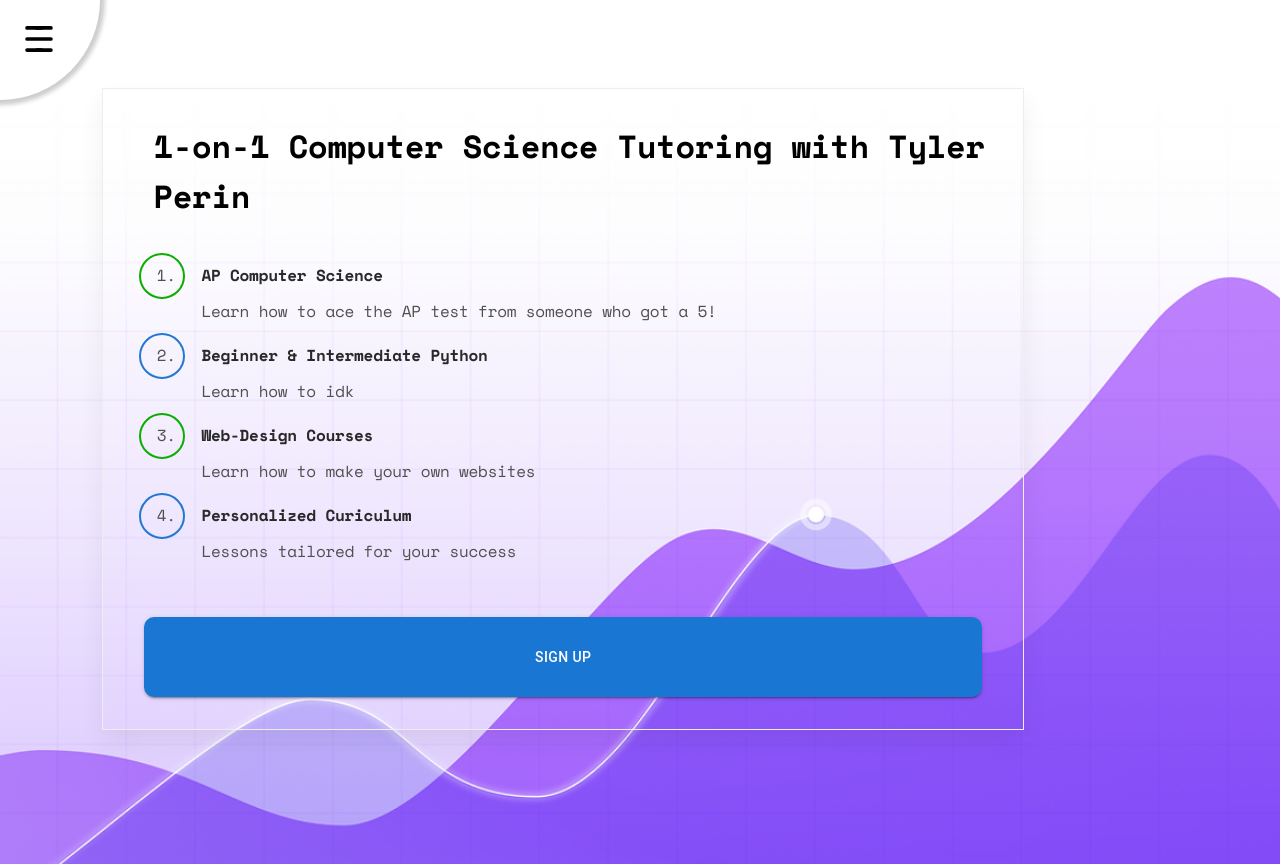
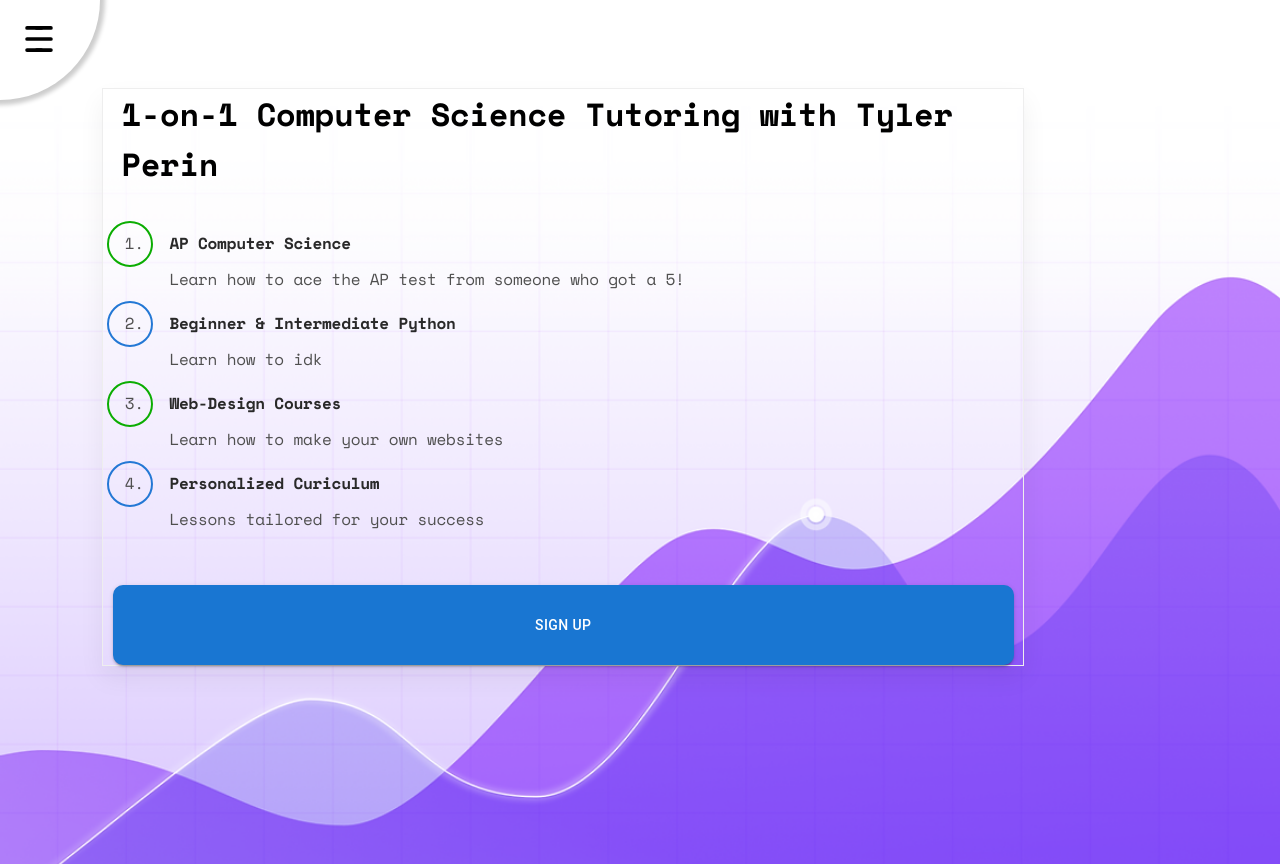
Before and after one commit to perintyler/MyPage, a React (Create React App) app: page /tutoring in a window 1280 px wide. Built offline with nearby package versions, Linux system fonts and the light colour scheme; a web font is replaced by a local one.

Commit message:
remove numbered list padding

```diff
--- a/src/tutoring/NumberedList.css
+++ b/src/tutoring/NumberedList.css
@@ -2,7 +2,6 @@
 
 .numbered-list {
   font-family: 'Space Mono', monospace;
-  padding: 32px;
   border: 1px solid #eee;
   box-shadow: 0px 12px 24px rgba(0, 0, 0, 0.06);
 }
```
